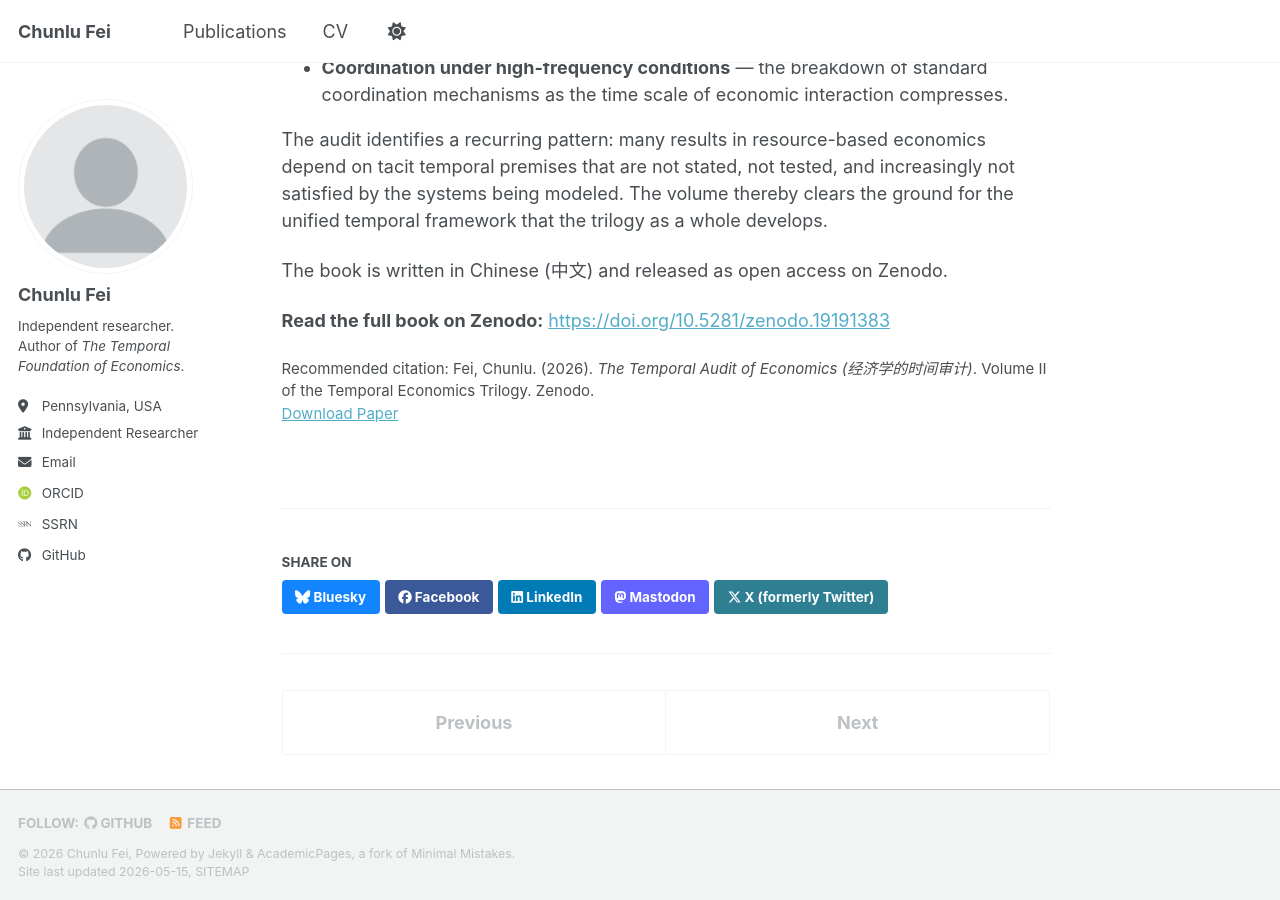
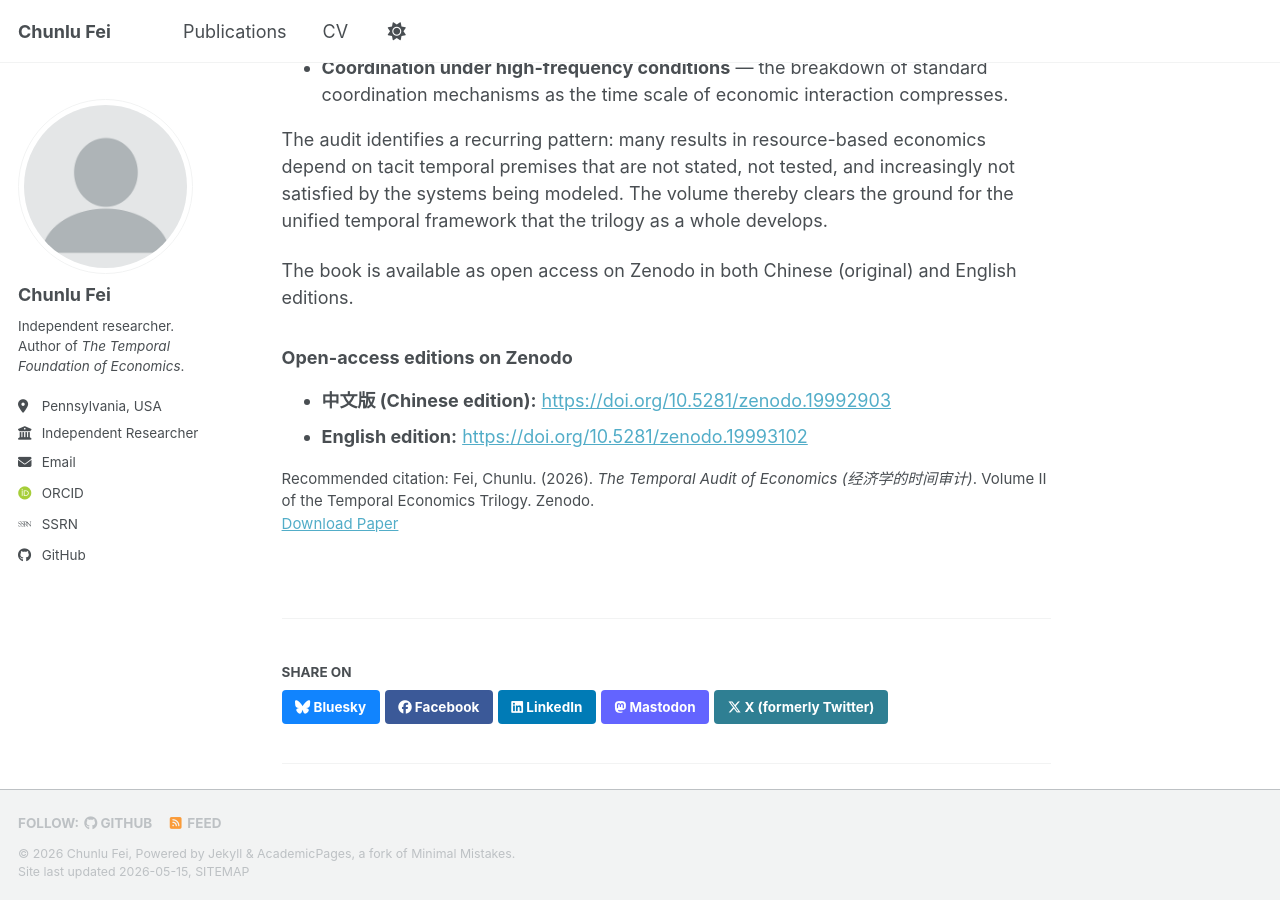
Before and after one commit to chunlufei/chunlufei.github.io, a Jekyll site: the page built from _publications/2026-05-03-temporal-audit-economics.md, in a window 1280 px wide and 900 px high, scrolled down 590 px. Built offline with Jekyll 4.4.1, drawn with Linux system fonts in a browser that asks for light colours; some web fonts are replaced; a script bundle is joined from its source files by our own code; library files that are not in the unit come from our copies.

Commit message:
Update 2026-05-03-temporal-audit-economics.md

```diff
--- a/_publications/2026-05-03-temporal-audit-economics.md
+++ b/_publications/2026-05-03-temporal-audit-economics.md
@@ -3,10 +3,10 @@
 collection: publications
 category: books
 permalink: /publication/2026-05-03-temporal-audit-economics
-excerpt: 'Volume II of the trilogy on temporal economics. This book applies the unified temporal criterion developed in Volume I to diagnose the limits of resource-based economics. It conducts a systematic temporal audit of standard economic models, identifying the points at which classical resource accounting silently presupposes temporal conditions that may not hold. Written in Chinese (中文专著). Open-access edition on Zenodo.'
+excerpt: 'Volume II of the trilogy on temporal economics. This book applies the unified temporal criterion developed in Volume I to diagnose the limits of resource-based economics. It conducts a systematic temporal audit of standard economic models, identifying the points at which classical resource accounting silently presupposes temporal conditions that may not hold. Available in both Chinese (中文版) and English editions on Zenodo (Open Access).'
 date: 2026-05-03
 venue: 'Zenodo (Open Access)'
-paperurl: 'https://doi.org/10.5281/zenodo.19191383'
+paperurl: 'https://doi.org/10.5281/zenodo.19992903'
 citation: 'Fei, Chunlu. (2026). <i>The Temporal Audit of Economics (经济学的时间审计)</i>. Volume II of the Temporal Economics Trilogy. Zenodo.'
 ---
 
@@ -23,6 +23,9 @@
 
 The audit identifies a recurring pattern: many results in resource-based economics depend on tacit temporal premises that are not stated, not tested, and increasingly not satisfied by the systems being modeled. The volume thereby clears the ground for the unified temporal framework that the trilogy as a whole develops.
 
-The book is written in Chinese (中文) and released as open access on Zenodo.
+The book is available as open access on Zenodo in both Chinese (original) and English editions.
 
-**Read the full book on Zenodo:** [https://doi.org/10.5281/zenodo.19191383](https://doi.org/10.5281/zenodo.19191383)
+### Open-access editions on Zenodo
+
+- **中文版 (Chinese edition):** [https://doi.org/10.5281/zenodo.19992903](https://doi.org/10.5281/zenodo.19992903)
+- **English edition:** [https://doi.org/10.5281/zenodo.19993102](https://doi.org/10.5281/zenodo.19993102)
```
